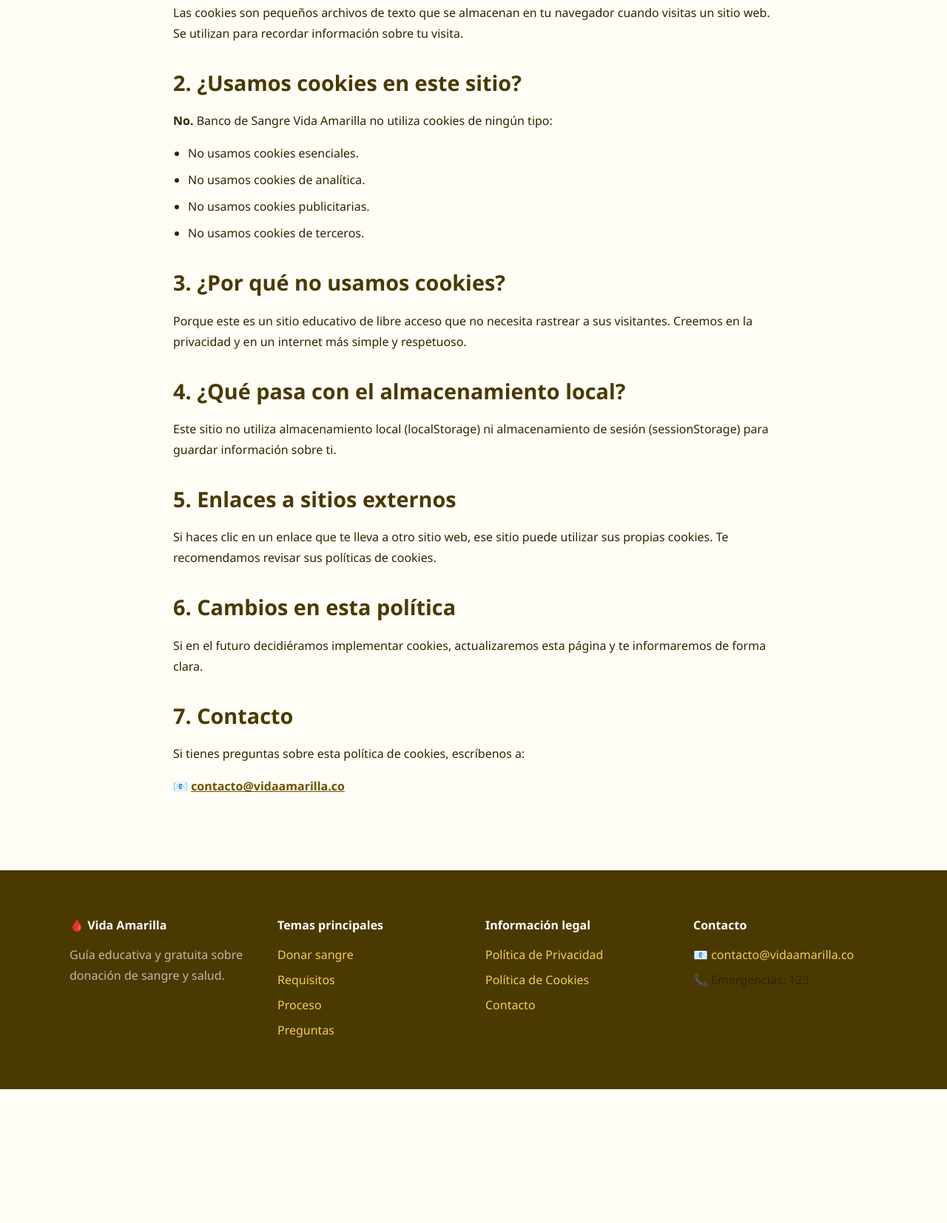
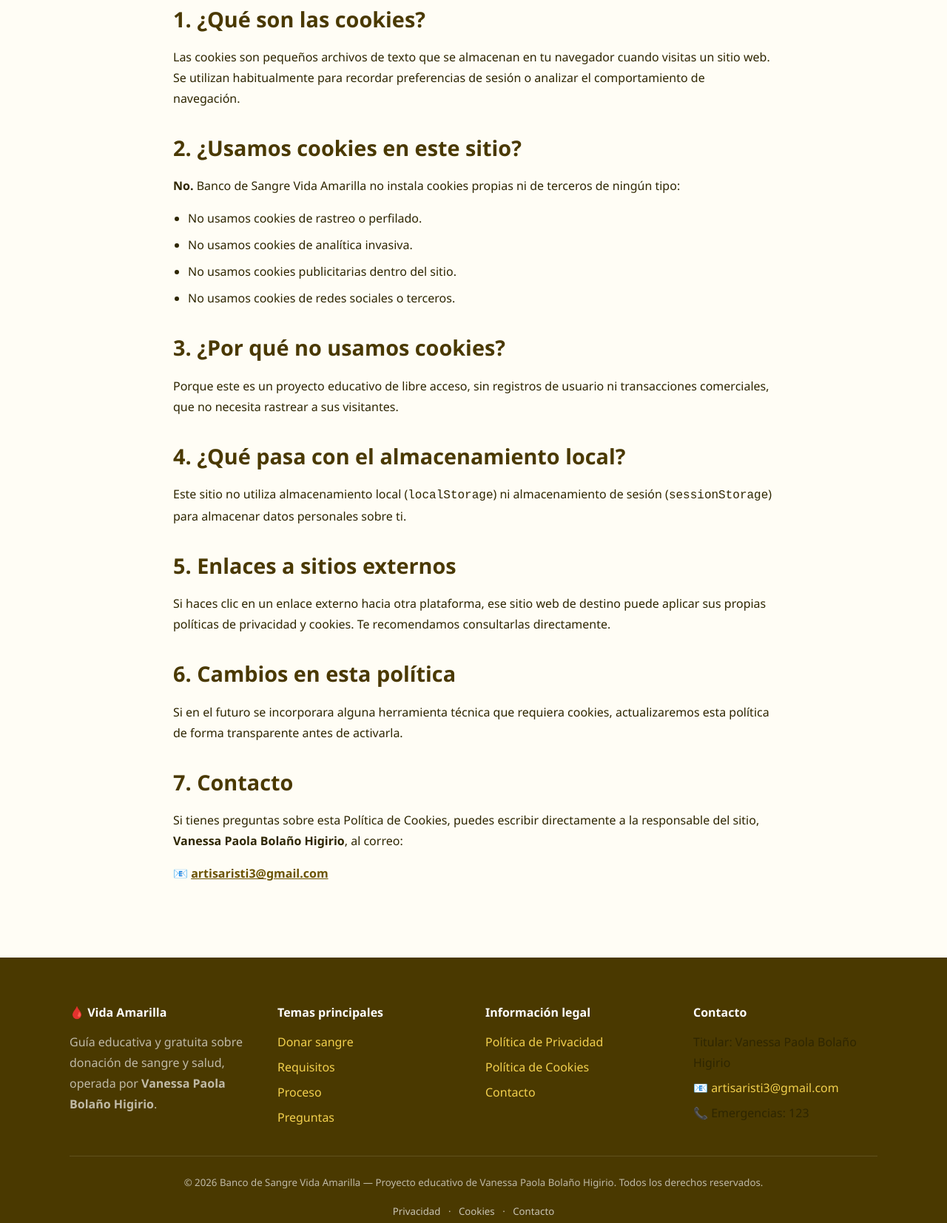
Before and after one commit to proyecto9292m/ACORTADOR-BOGOTAAA, a plain HTML site: page politicas-cookies.html in a window 1280 px wide. Shown: the part 646-2300 px from the top of the page at 74% size. Before the commit the page ends 2119 px from the top, so only its background shows below. Drawn offline with Linux system fonts and the light colour scheme.

Commit message:
Update politicas-cookies.html

```diff
--- a/politicas-cookies.html
+++ b/politicas-cookies.html
@@ -4,9 +4,11 @@
 <meta charset="UTF-8">
 <meta name="viewport" content="width=device-width, initial-scale=1.0">
 <title>Política de Cookies | Banco de Sangre Vida Amarilla</title>
-<meta name="description" content="Política de cookies de Banco de Sangre Vida Amarilla. Este sitio no utiliza cookies ni scripts de seguimiento.">
+<meta name="description" content="Política de cookies de Banco de Sangre Vida Amarilla, guía educativa gratuita administrada por Vanessa Paola Bolaño Higirio. Este sitio no utiliza cookies ni scripts de seguimiento.">
+<meta name="author" content="Vanessa Paola Bolaño Higirio">
 <meta name="robots" content="index, follow">
 <meta name="theme-color" content="#8a6d00">
+<link rel="canonical" href="https://zealous-moss-0f57ed110.3.azurestaticapps.net/politicas-cookies.html">
 <link rel="icon" href="img/favicon.ico" type="image/x-icon">
 <style>
 * { margin:0; padding:0; box-sizing:border-box; }
@@ -100,40 +102,40 @@ li{ margin-bottom:8px; color:var(--texto); }
         <div class="seccion-encabezado">
           <span class="etiqueta-seccion">Información legal</span>
           <h1>Política de Cookies</h1>
-          <p>Última actualización: 2026</p>
+          <p>Última actualización: 24 de noviembre de 2026 · Responsable: <strong>Vanessa Paola Bolaño Higirio</strong></p>
         </div>
 
         <div class="aviso info">
-          <p><strong>Banco de Sangre Vida Amarilla</strong> es una guía educativa que <strong>no utiliza cookies</strong> ni tecnologías de seguimiento. Esta página explica qué son las cookies y por qué no las usamos.</p>
+          <p><strong>Banco de Sangre Vida Amarilla</strong> (<code>https://zealous-moss-0f57ed110.3.azurestaticapps.net/</code>) es una guía educativa gratuita administrada por <strong>Vanessa Paola Bolaño Higirio</strong> que <strong>no utiliza cookies</strong> ni tecnologías de seguimiento comercial. Esta página explica qué son las cookies y cómo funciona la navegación en nuestro sitio.</p>
         </div>
 
         <h2>1. ¿Qué son las cookies?</h2>
-        <p>Las cookies son pequeños archivos de texto que se almacenan en tu navegador cuando visitas un sitio web. Se utilizan para recordar información sobre tu visita.</p>
+        <p>Las cookies son pequeños archivos de texto que se almacenan en tu navegador cuando visitas un sitio web. Se utilizan habitualmente para recordar preferencias de sesión o analizar el comportamiento de navegación.</p>
 
         <h2>2. ¿Usamos cookies en este sitio?</h2>
-        <p><strong>No.</strong> Banco de Sangre Vida Amarilla no utiliza cookies de ningún tipo:</p>
+        <p><strong>No.</strong> Banco de Sangre Vida Amarilla no instala cookies propias ni de terceros de ningún tipo:</p>
         <ul>
-          <li>No usamos cookies esenciales.</li>
-          <li>No usamos cookies de analítica.</li>
-          <li>No usamos cookies publicitarias.</li>
-          <li>No usamos cookies de terceros.</li>
+          <li>No usamos cookies de rastreo o perfilado.</li>
+          <li>No usamos cookies de analítica invasiva.</li>
+          <li>No usamos cookies publicitarias dentro del sitio.</li>
+          <li>No usamos cookies de redes sociales o terceros.</li>
         </ul>
 
         <h2>3. ¿Por qué no usamos cookies?</h2>
-        <p>Porque este es un sitio educativo de libre acceso que no necesita rastrear a sus visitantes. Creemos en la privacidad y en un internet más simple y respetuoso.</p>
+        <p>Porque este es un proyecto educativo de libre acceso, sin registros de usuario ni transacciones comerciales, que no necesita rastrear a sus visitantes.</p>
 
         <h2>4. ¿Qué pasa con el almacenamiento local?</h2>
-        <p>Este sitio no utiliza almacenamiento local (localStorage) ni almacenamiento de sesión (sessionStorage) para guardar información sobre ti.</p>
+        <p>Este sitio no utiliza almacenamiento local (<code>localStorage</code>) ni almacenamiento de sesión (<code>sessionStorage</code>) para almacenar datos personales sobre ti.</p>
 
         <h2>5. Enlaces a sitios externos</h2>
-        <p>Si haces clic en un enlace que te lleva a otro sitio web, ese sitio puede utilizar sus propias cookies. Te recomendamos revisar sus políticas de cookies.</p>
+        <p>Si haces clic en un enlace externo hacia otra plataforma, ese sitio web de destino puede aplicar sus propias políticas de privacidad y cookies. Te recomendamos consultarlas directamente.</p>
 
         <h2>6. Cambios en esta política</h2>
-        <p>Si en el futuro decidiéramos implementar cookies, actualizaremos esta página y te informaremos de forma clara.</p>
+        <p>Si en el futuro se incorporara alguna herramienta técnica que requiera cookies, actualizaremos esta política de forma transparente antes de activarla.</p>
 
         <h2>7. Contacto</h2>
-        <p>Si tienes preguntas sobre esta política de cookies, escríbenos a:</p>
-        <p>📧 <a href="mailto:contacto@vidaamarilla.co" style="color:var(--amarillo-800); font-weight:600;">contacto@vidaamarilla.co</a></p>
+        <p>Si tienes preguntas sobre esta Política de Cookies, puedes escribir directamente a la responsable del sitio, <strong>Vanessa Paola Bolaño Higirio</strong>, al correo:</p>
+        <p>📧 <a href="mailto:artisaristi3@gmail.com" style="color:var(--amarillo-800); font-weight:700;">artisaristi3@gmail.com</a></p>
       </div>
     </section>
   </main>
@@ -141,9 +143,23 @@ li{ margin-bottom:8px; color:var(--texto); }
   <footer class="pie">
     <div class="contenedor">
       <div class="pie-rejilla">
-        <div><h4>🩸 Vida Amarilla</h4><p>Guía educativa y gratuita sobre donación de sangre y salud.</p></div>
+        <div><h4>🩸 Vida Amarilla</h4><p>Guía educativa y gratuita sobre donación de sangre y salud, operada por <strong>Vanessa Paola Bolaño Higirio</strong>.</p></div>
         <div><h4>Temas principales</h4><ul><li><a href="index.html#donar">Donar sangre</a></li><li><a href="index.html#requisitos">Requisitos</a></li><li><a href="index.html#proceso">Proceso</a></li><li><a href="index.html#preguntas">Preguntas</a></li></ul></div>
         <div><h4>Información legal</h4><ul><li><a href="privacidad.html">Política de Privacidad</a></li><li><a href="politicas-cookies.html">Política de Cookies</a></li><li><a href="contacto.html">Contacto</a></li></ul></div>
-        <div><h4>Contacto</h4><ul><li>📧 <a href="mailto:contacto@vidaamarilla.co">contacto@vidaamarilla.co</a></li><li>📞 Emergencias: 123</li></ul></div>
+        <div>
+          <h4>Contacto</h4>
+          <ul>
+            <li>Titular: Vanessa Paola Bolaño Higirio</li>
+            <li>📧 <a href="mailto:artisaristi3@gmail.com">artisaristi3@gmail.com</a></li>
+            <li>📞 Emergencias: 123</li>
+          </ul>
+        </div>
       </div>
-      <div class="pie-legal
+      <div class="pie-legal">
+        <p>© 2026 Banco de Sangre Vida Amarilla — Proyecto educativo de Vanessa Paola Bolaño Higirio. Todos los derechos reservados.</p>
+        <p><a href="privacidad.html">Privacidad</a> · <a href="politicas-cookies.html">Cookies</a> · <a href="contacto.html">Contacto</a></p>
+      </div>
+    </div>
+  </footer>
+</body>
+</html>
```
